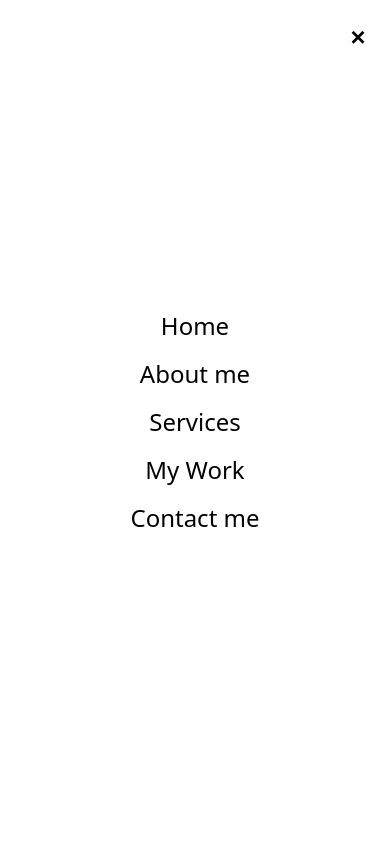
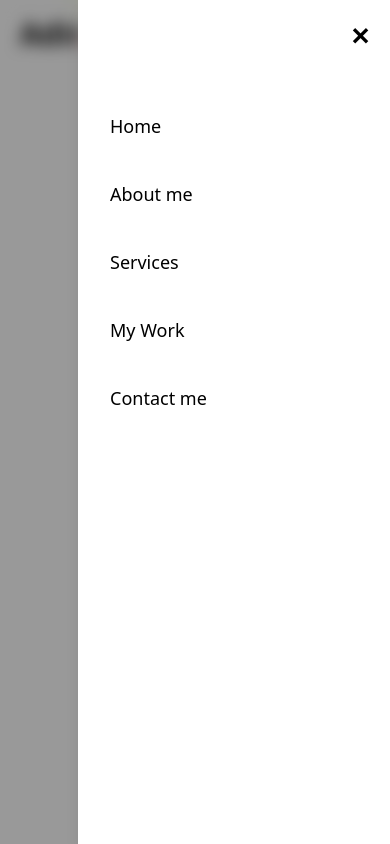
Before and after one commit to AdirGamil/NewPortfolio, a Next.js app: page / in a window 390 px wide. Both pictures are taken after a click on the button 358 px from the left and 33 px from the top of the page. Built offline with nearby package versions, Linux system fonts and the light colour scheme.

Commit message:
add farmer motion and hamburger menu

```diff
--- a/app/components/NavbarMobile.tsx
+++ b/app/components/NavbarMobile.tsx
@@ -1,26 +1,48 @@
-// components/Navbar/NavbarMobile.tsx
 'use client'
 
 import { navbarLinks } from '@/constants/contacts'
+import { motion } from 'framer-motion'
 
 const NavbarMobile = ({ onClose }: { onClose: () => void }) => {
   return (
-    <div className="fixed inset-0 bg-white z-[9999] flex flex-col items-center justify-center space-y-6">
+    <div className="fixed inset-0 z-[9999]">
+      {/* רקע כהה מטושטש */}
+      <div
+        className="absolute inset-0 bg-black/40 backdrop-blur-sm"
+        onClick={onClose}
+      ></div>
+
+      {/* תפריט מחליק פנימה */}
+      <motion.div
+        initial={{ x: '100%' }}
+        animate={{ x: 0 }}
+        exit={{ x: '100%' }}
+        transition={{ type: 'tween', duration: 0.3 }}
+        className="absolute top-0 right-0 h-full w-4/5 max-w-xs bg-white shadow-lg p-6 flex flex-col items-start"
+      >
+        {/* כפתור סגירה */}
         <button
           onClick={onClose}
-        className="absolute top-6 right-6 text-xl font-bold"
+          className="absolute cursor-pointer top-5 right-5 text-2xl font-bold"
         >
           ✕
         </button>
-      <ul className="text-center text-2xl font-medium space-y-4">
+
+        {/* קישורים */}
+        <ul className="mt-20 space-y-6 text-lg font-medium w-full">
           {navbarLinks.map((link) => (
             <li key={link.id}>
-            <a href={link.href} onClick={onClose}>
+              <a
+                href={link.href}
+                onClick={onClose}
+                className="block w-full py-2 px-2 hover:bg-gray-100 rounded-md"
+              >
                 {link.label}
               </a>
             </li>
           ))}
         </ul>
+      </motion.div>
     </div>
   )
 }
```
Also changed, not shown: package.json (+7 -6 lines), 1 other file (tests, documents, lock files or other folders). Lines whose indentation alone changed are shown as unchanged.
